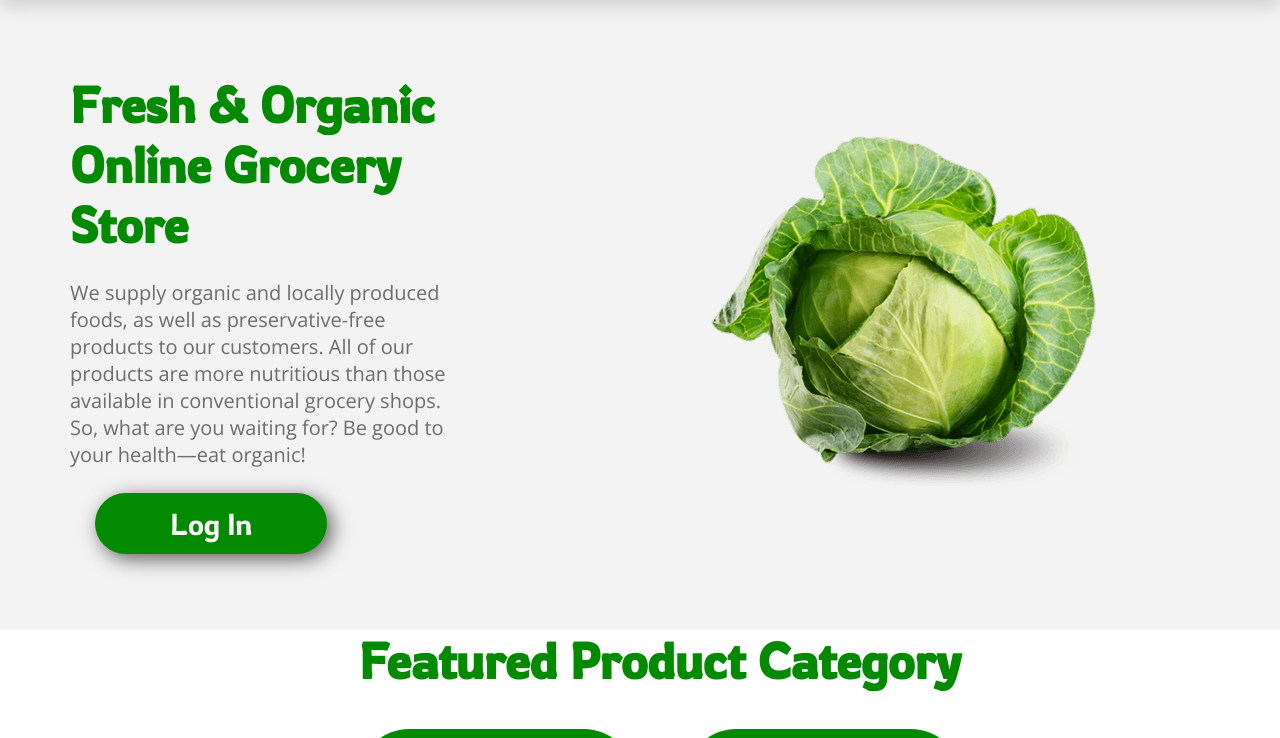
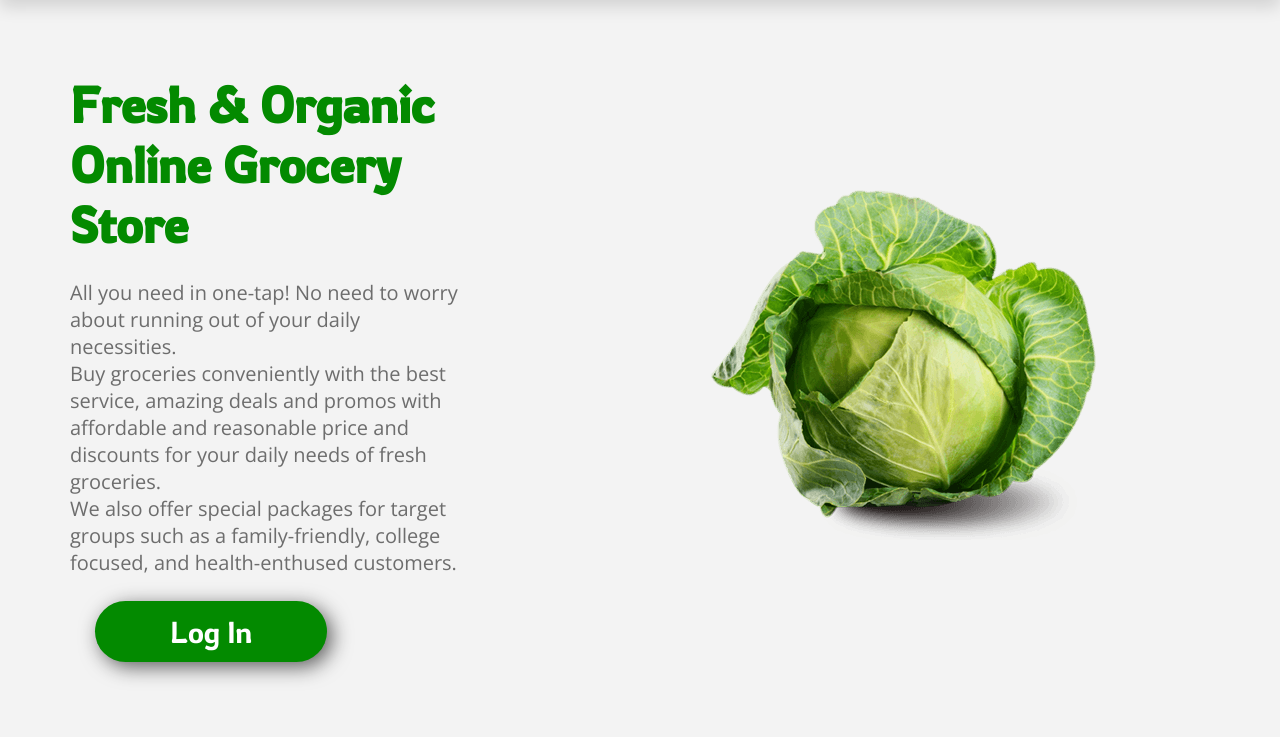
Before and after one commit to JangKarl/web-dev-proj, a PHP site: page / in a window 1280 px wide. Shown: the part 138-876 px from the top of the page. Run offline with PHP 8.4, Linux system fonts and the light colour scheme; data comes from the database, SQL or seed files in the repository.

Commit message:
Update index.php

```diff
--- a/foogs/index.php
+++ b/foogs/index.php
@@ -13,11 +13,9 @@
         <div class="row">
             <div class="col-2">
                 <h1>Fresh & Organic <br>Online Grocery <br>Store</h1>
-                <p>We supply organic and locally produced foods, as well as preservative-free
-                  products to our customers. All of our products are more nutritious than those available
-                  in conventional grocery shops. So, what are you waiting for? Be good to your health—eat
-                  organic!
-                </p>
+                <p>All you need in one-tap! No need to worry about running out of your daily necessities.</p>
+                <p>Buy groceries conveniently with the best service, amazing deals and promos with affordable and reasonable price and discounts for your daily needs of fresh groceries.</p>
+                <p>We also offer special packages for target groups such as a family-friendly, college focused, and health-enthused customers.</p>
                 <?php
                     if(isset($_SESSION['change-login'])) {
                         echo $_SESSION['change-login'];
```
